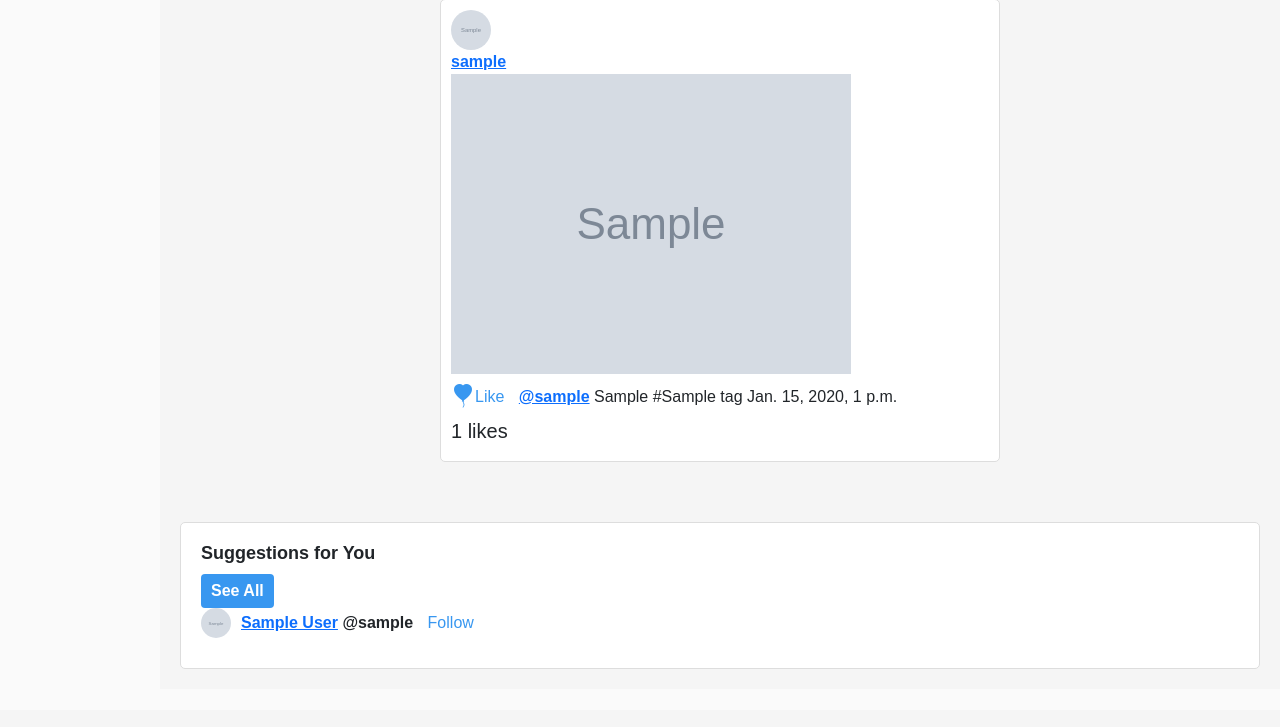
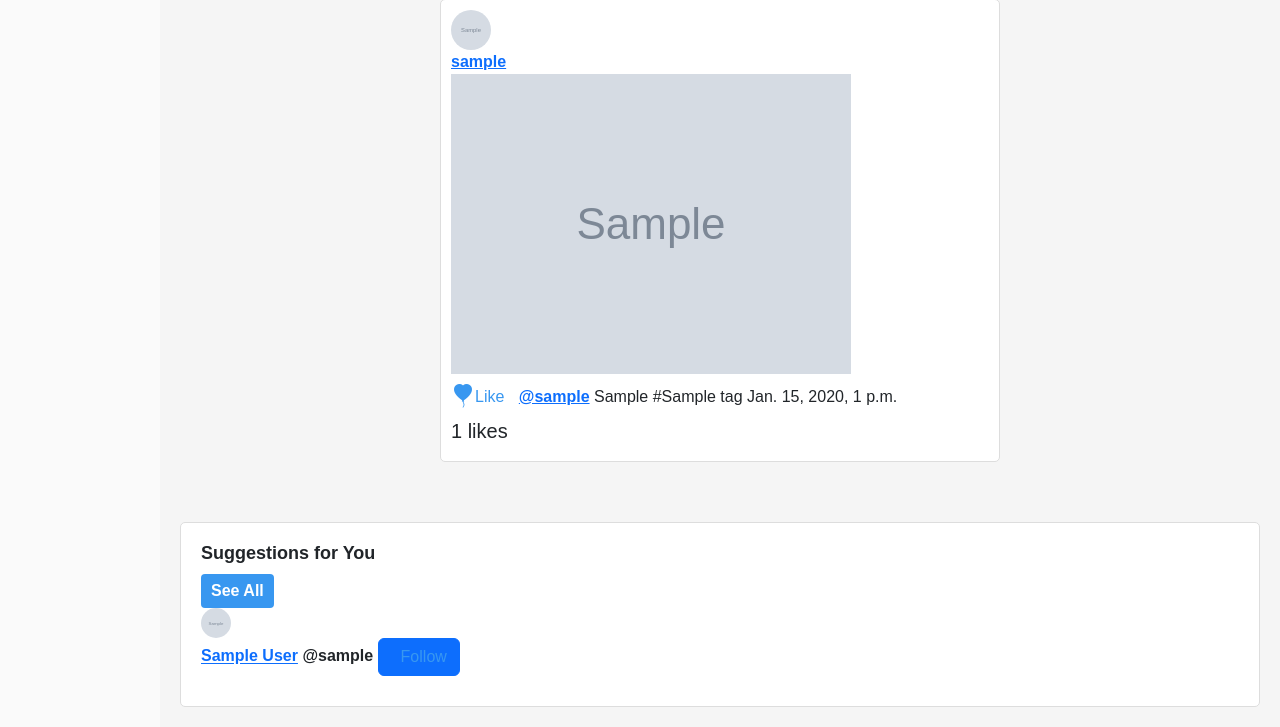
Before and after one commit to yorkings/gramapp, a Django app: template Gramapp/templates/dashboard.html in a window 1280 px wide. Shown: the part 90-817 px from the top of the page. Before the commit the page ends 759 px from the top, so only its background shows below. Run offline with Django 3.2, Linux system fonts and the light colour scheme; the template is opened without the code that fills it: values that come from a table or form of the project are taken from there, others are empty; tables that the repository leaves empty hold one stand-in row (values such as "Sample post"); grey boxes marked "Sample" are stand-in pictures; some libraries are stand-ins or nearby versions.

Commit message:
Friday Night  changes

```diff
--- a/Gramapp/static/dash.css
+++ b/Gramapp/static/dash.css
@@ -87,9 +87,10 @@ body {
 }
 
 .suggested-profile {
-  display: flex;
+  display: block;
   align-items: center;
   margin-bottom: 10px;
+
 }
 
 .suggested-picture {
--- a/Gramapp/templates/dashboard.html
+++ b/Gramapp/templates/dashboard.html
@@ -64,9 +64,9 @@
                             {% endif %}
                             <span class="username">@{{ user.username }}</span>
                             {% if follow_status == True %}
-                                <a href="{% url 'follow' user 0 %}" class="follow-link">Follow</a>
+                                <button class="btn btn-primary" ><a href="{% url 'follow' user 0 %}" class="follow-link">Follow</a></button>
                             {% else %}
-                                <a href="{% url 'follow' user 1 %}" class="follow-link">Follow</a>
+                            <button class="btn btn-primary" ><a href="{% url 'follow' user 1 %}" class="follow-link">Follow</a></button>
                             {% endif %}
                         </div>
                     </div>
```
